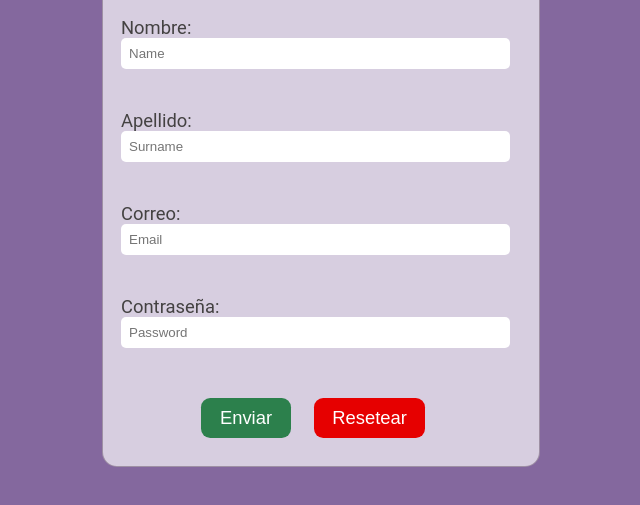
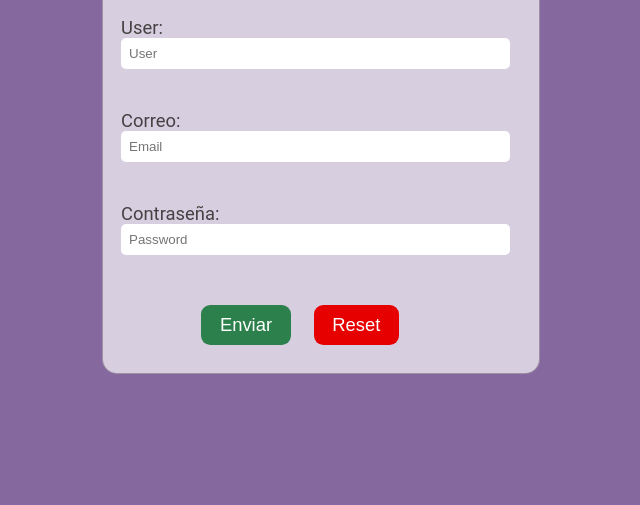
Before and after one commit to pm123baute/Html-y-Css, a website with bundled scripts: page login.html in a window 1280 px wide. Shown: the part 95-600 px from the top of the page, without its empty margins (327-967 px from the left). Built offline with nearby package versions, Linux system fonts and the light colour scheme.

Commit message:
cambios de pedro

```diff
--- a/index.js
+++ b/index.js
@@ -1,14 +1,25 @@
-function Reset(){
-    formulario.Reset()
-}
+import mysql from 'mysql';
+var sql = "SELECT `ID`,`NombreCompleto` From registros WHERE User=? AND Contraseña=? AND Email=?"
+const connection = mysql.createConnection({
+    host: 'localhost',
+    user: 'root',
+    password: '',
+    database: 'casa'
+});
 
-function Enviar(){
-    const mysql = require('mysql');
-    const connection = mysql.createConnection({
-        host: 'localhost',
-        user: 'root',
-        password: '',
-        database: 'casa'
+export function Enviar() {
+
+    connection.connect()
+
+    connection.query(sql, function (error, results, fields) {
+        if (error) throw error;
+        console.log(results);
+        connection.end();
       });
 
 }
+
+
+function Reset(){
+    form.Reset();
+}
--- a/login.html
+++ b/login.html
@@ -8,28 +8,25 @@
 </head>
 
 
-<body class="body">
+<body>
 
 <form class="formulario">
 
     <h1 class="titulo">Ingresar Datos</h1>
-    <label>Nombre:</label>
-    <input type="text" class="entradas" placeholder="Name" required>
-    <br/> <br/>
-    <label>Apellido:</label>
-    <input type="text" class="entradas" placeholder="Surname" required>
+    <label>User:</label>
+    <input type="text" class="entradas" id="user" placeholder="User">
     <br><br/>
     <label>Correo:</label>
-    <input type="email"  class="entradas" name="email" placeholder="Email"required>
+    <input type="email"  class="entradas" id="email" placeholder="Email">
     <br/> <br/>
     <label>Contraseña:</label>
-    <input type="password" class="entradas" name="password" placeholder="Password"required>
+    <input type="password" class="entradas" id="pass" placeholder="Password">
     <br/> <br/>
-    <input class="botonverde" type="submit" onclick="Enviar()"  value="Enviar">
-    <input class="botonrojo" type="reset"  onclick="Reset()" value="Resetear">
+    <button class="botonverde" onclick="Enviar()">Enviar</button>
+    <button class="botonrojo"  onclick="Reset()" >Reset</button>
 
 </form>
+<script src="index.js"></script>
+</body>
 
-</body>
-<script src="index.js"></script>
 </html>
--- a/style.css
+++ b/style.css
@@ -1,4 +1,4 @@
-.body{
+body{
     width: 100%;
     height: 100%;
     background-size: cover;
```
